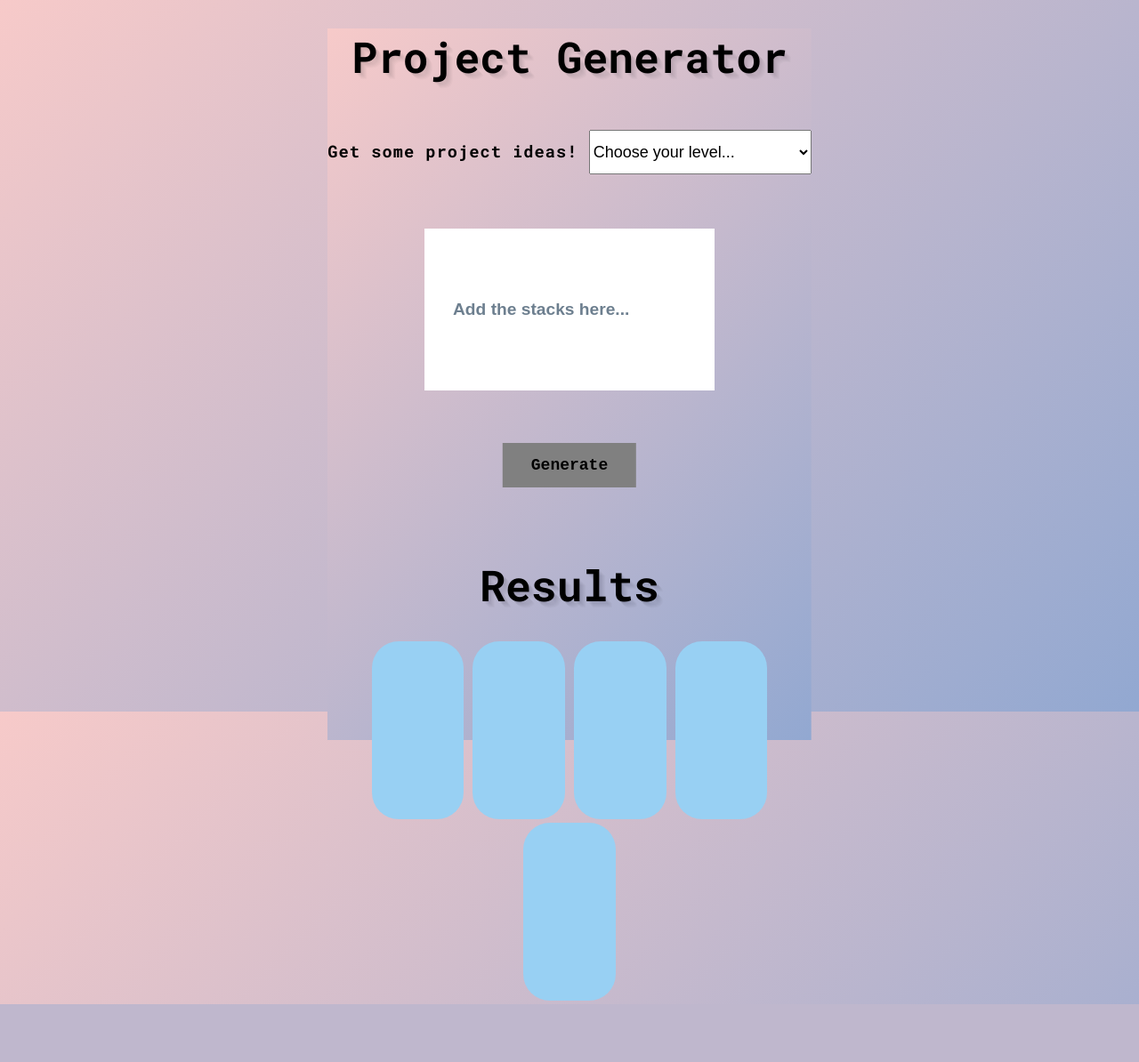
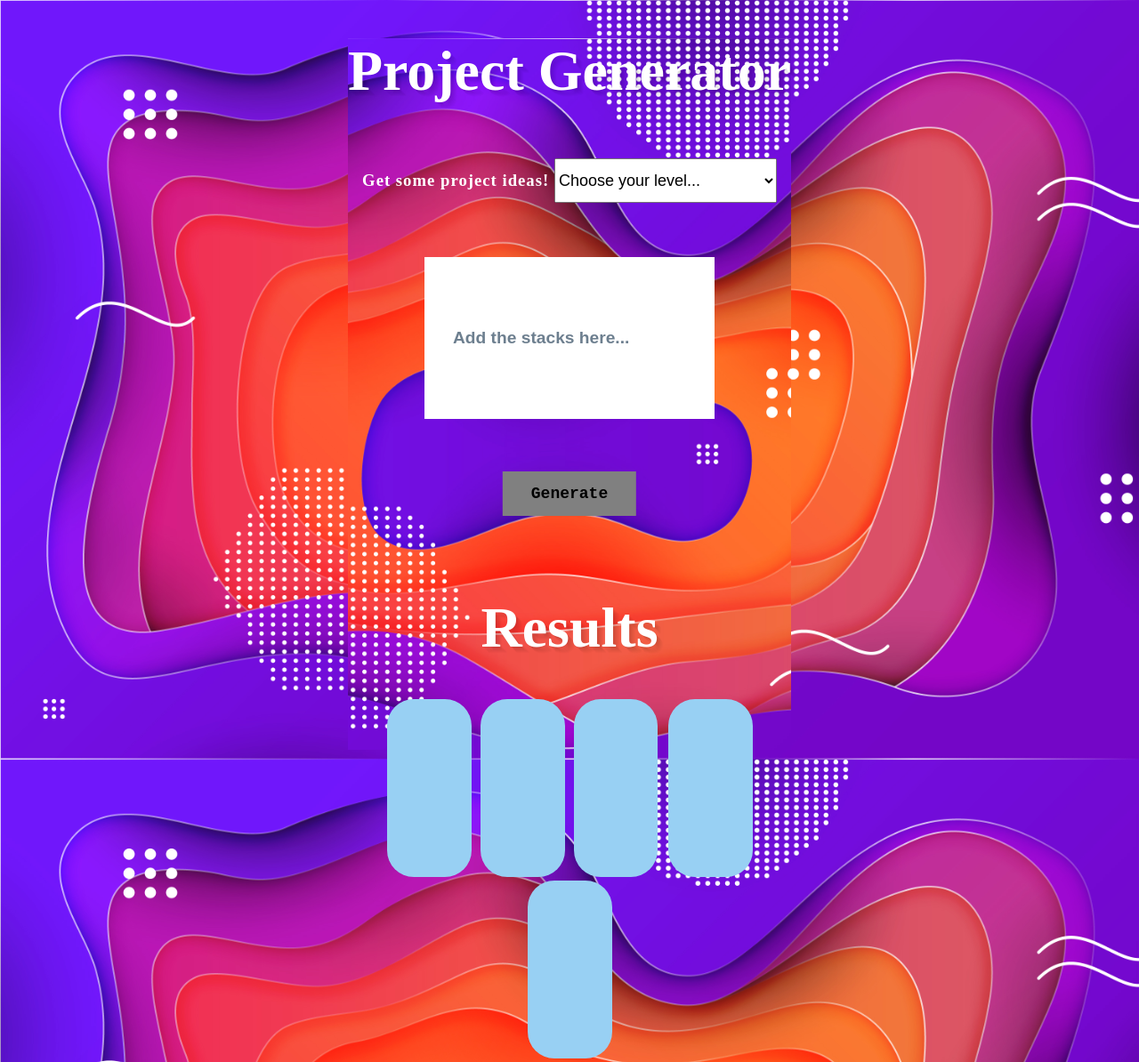
Before and after one commit to sea-salt-ed/Webie_Hacknight_OpenAI, a Flask app: page / in a window 1280 px wide. Shown: the whole page at 89% size. Before the commit the page ends 1129 px from the top, so only its background shows below. Run offline with Flask 2, Linux system fonts and the light colour scheme; some libraries are stand-ins or nearby versions.

Commit message:
added final styling elements

```diff
--- a/static/css/style.css
+++ b/static/css/style.css
@@ -11,12 +11,16 @@
 
 body,
 html {
-    background: rgb(247, 202, 201);
-
+    /*background: rgb(247, 202, 201);*/
     /* FF3.6-15 */
     background: -webkit-linear-gradient(-45deg, rgba(247, 202, 201, 1) 0%, rgba(146, 168, 209, 1) 100%);
     /* Chrome10-25,Safari5.1-6 */
     background: linear-gradient(135deg, rgba(247, 202, 201, 1) 0%, rgba(146, 168, 209, 1) 100%);
+    background-image:url(abstract-2.jpg);
+    background-repeat: no-repeat;
+    background-attachment: fixed;
+    background-size: cover;
+    background-position: center;
   height: 100%;
   grid-template: 1fr/100%;
   place-items: center;
@@ -31,6 +35,17 @@ html {
   height: 50px;
   width: 250px;
   font-size: large;
+  color:black;
+  font-family: Orbitron, sans-serif;
+}
+::placeholder {
+  color: #6d7f8f;
+}
+
+:focus {
+  outline: none;
+  color: black;
+  background-color: lighten(#e3edf7, 3%);
 }
 
 .Card{
@@ -104,7 +119,8 @@ h1{
 
 text-align: center;
 font-weight: 600;
-font-size: 3em;
+font-size: 5vw;
+font-family: Candal;
 letter-spacing: 0px;
 text-shadow: 1px 1px rgba(0,
 0,
@@ -134,6 +150,7 @@ text-shadow: 1px 1px rgba(0,
 0,
 0,
 0.02);
+color:#ffffff;
 }
 
 
@@ -180,3 +197,8 @@ text-shadow: 1px 1px rgba(0,
     font-size: 25px;
 
 }
+
+h3{
+  color:#ffffff;
+  font-family: Poppins Extrabold;
+}
```
